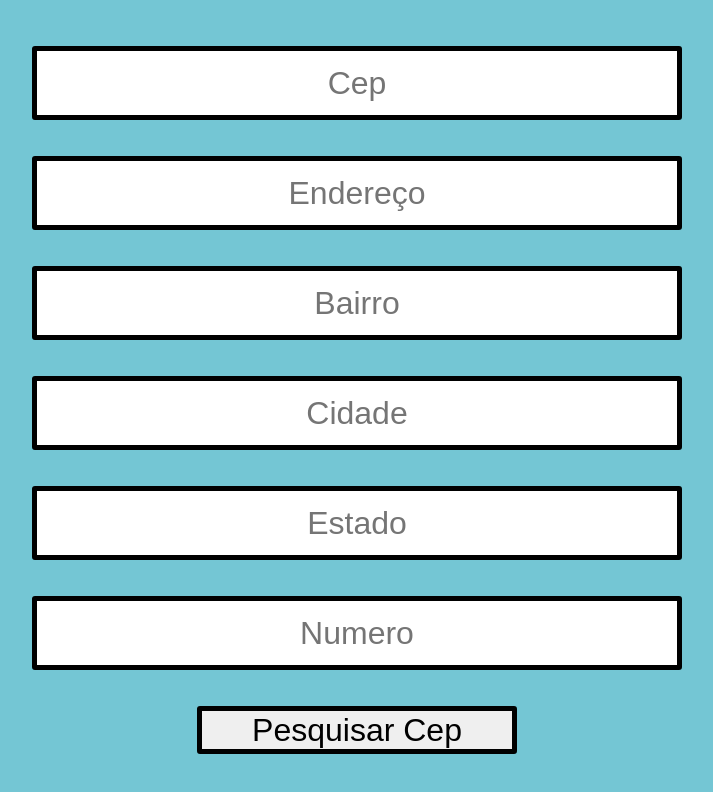
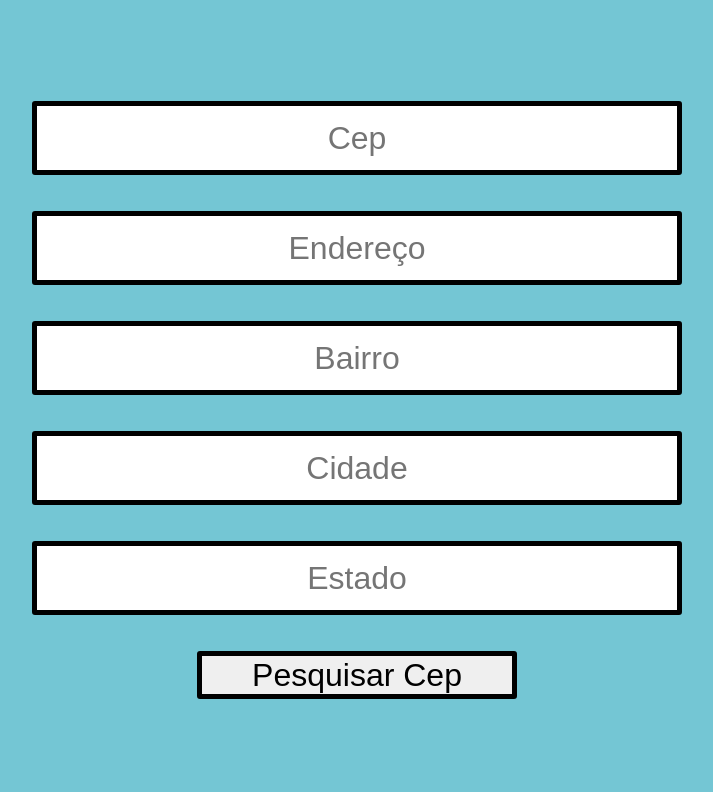
Before and after one commit to Thmsantos/api_cep, a plain HTML site: page index.html in a window 1280 px wide. Shown: the whole page, without its empty margins (283-996 px from the left). Drawn offline with Linux system fonts and the light colour scheme.

Commit message:
Update index.html

```diff
--- a/index.html
+++ b/index.html
@@ -34,11 +34,6 @@
             <div class="inputbox">
                 <input type="text" placeholder="Estado" id="estado"  required>
             </div>
-            <br>
-            <br>
-            <div class="inputbox">
-                <input type="text" placeholder="Numero" id="numero"  required>
-            </div>
         </div>
         <br>
         <br>
```
